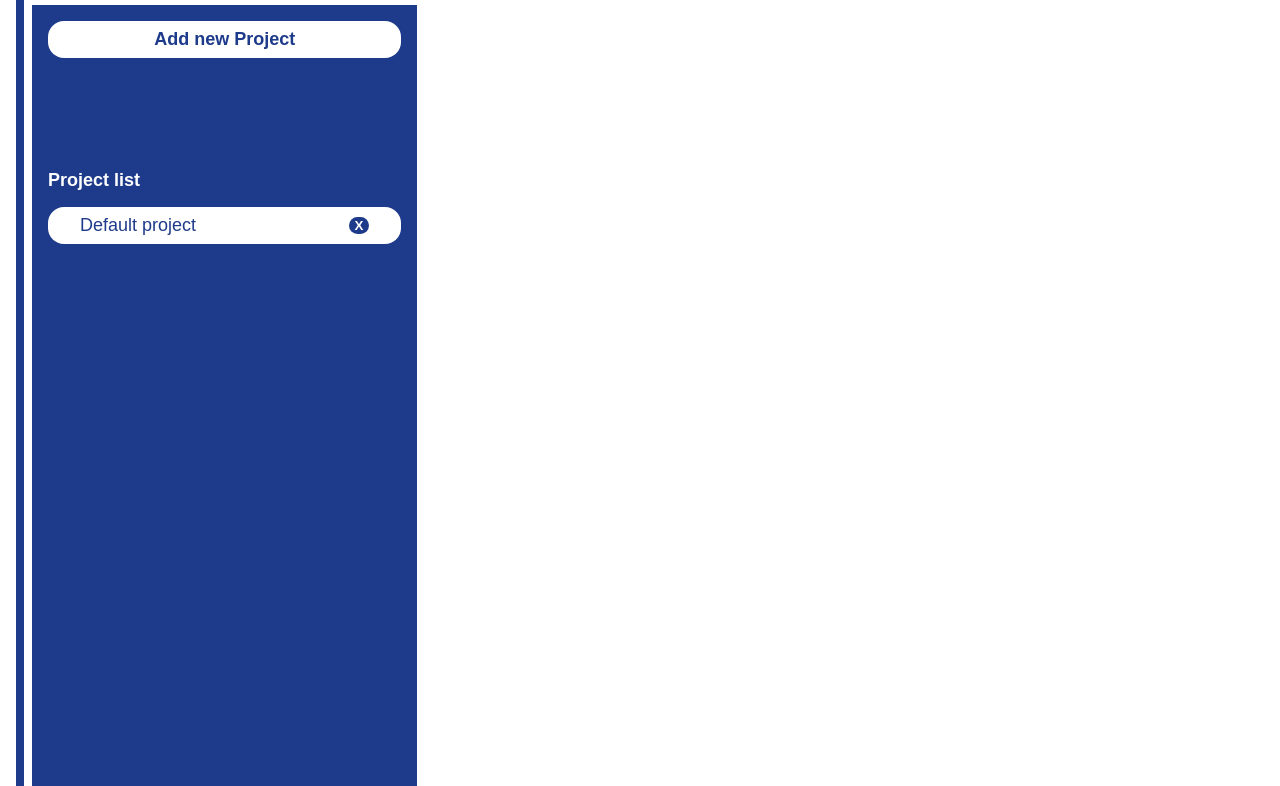
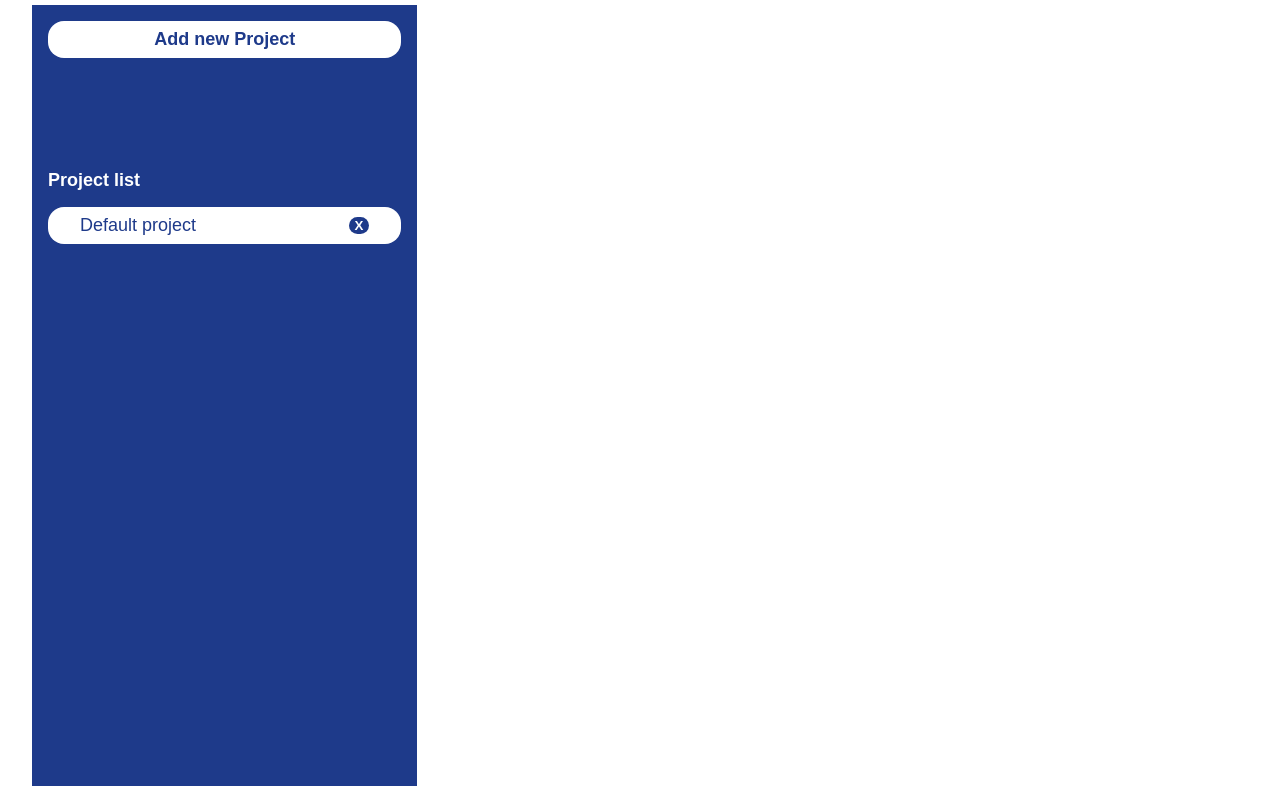
Before and after one commit to rmahawewa/todo-list, a website built with webpack: page src/template.html in a window 1280 px wide. Shown: the part 122-908 px from the top of the page. Built offline with nearby package versions, Linux system fonts and the light colour scheme.

Commit message:
change border color to white

```diff
--- a/src/style.css
+++ b/src/style.css
@@ -14,14 +14,17 @@ html,body,#container{
     margin: 0;
     padding: 0.5rem;
     font-family: Arial, Helvetica, sans-serif;
+    /* background-color: var(--color-white); */
+
 }
 
 #container{
     display: flex;
     flex-direction: column;
-    border: 0.5rem solid var(--color-blue);
+    /* border: 0.5rem solid var(--color-blue); */
     gap: 0.5rem;
     height: fit-content;
+    border: 0.5rem solid var(--color-white);
 }
 
 header{
```
Also changed, not shown: dist/index.html, dist/main.js.
